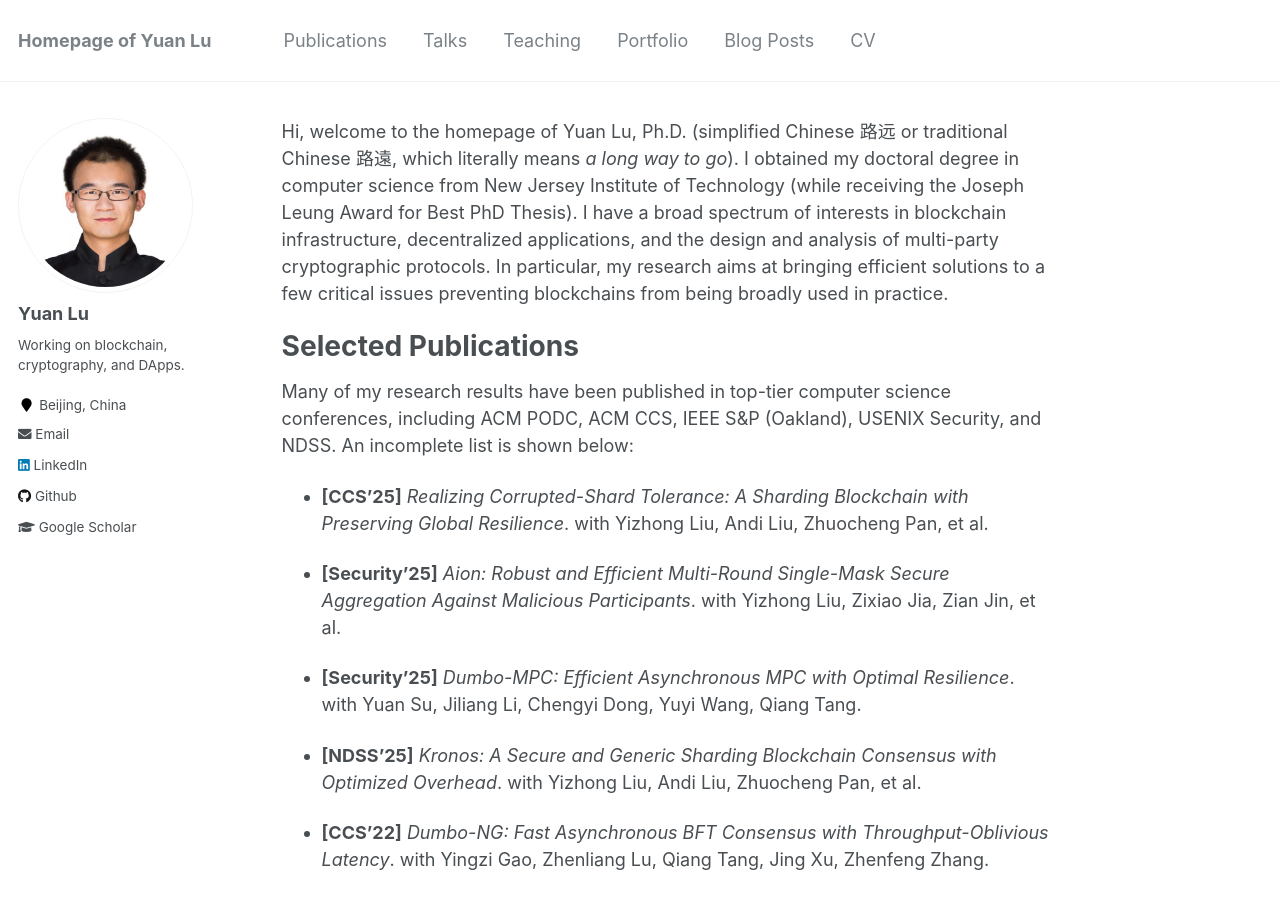
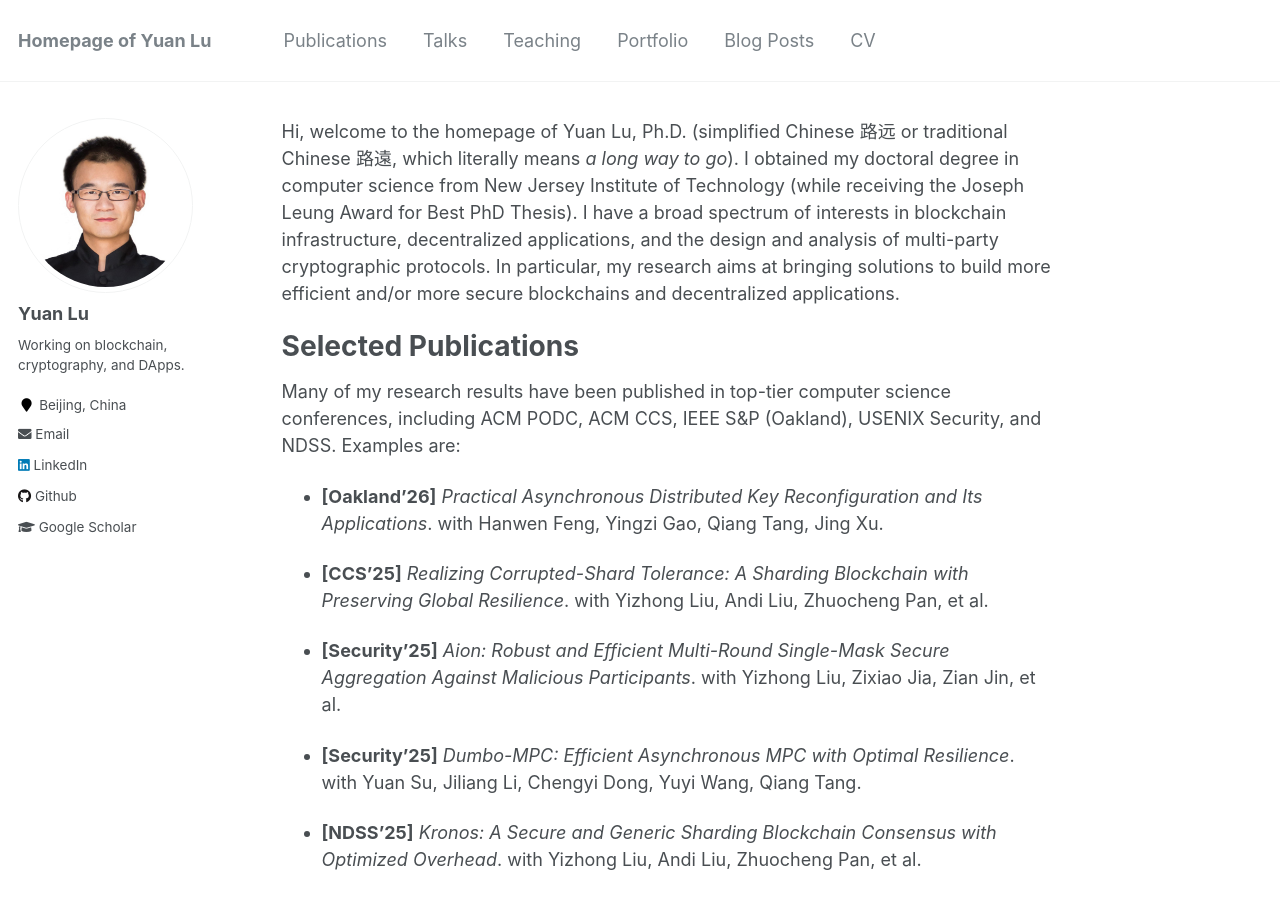
Before and after one commit to yylluu/yylluu.github.io, a Jekyll site: the page built from _pages/about.md, in a window 1280 px wide and 900 px high. Built offline with Jekyll 4.4.1, drawn with Linux system fonts in a browser that asks for light colours.

Commit message:
Update about.md

```diff
--- a/_pages/about.md
+++ b/_pages/about.md
@@ -7,7 +7,7 @@
   - /about.html
 ---
 
-Hi, welcome to the homepage of Yuan Lu, Ph.D. (simplified Chinese 路远 or traditional Chinese 路遠, which literally means *a long way to go*). I obtained my doctoral degree in computer science from New Jersey Institute of Technology (while receiving the Joseph Leung Award for Best PhD Thesis). I have a broad spectrum of interests in blockchain infrastructure, decentralized applications, and the design and analysis of multi-party cryptographic protocols. In particular, my research aims at bringing efficient solutions to a few critical issues preventing blockchains from being broadly used in practice.
+Hi, welcome to the homepage of Yuan Lu, Ph.D. (simplified Chinese 路远 or traditional Chinese 路遠, which literally means *a long way to go*). I obtained my doctoral degree in computer science from New Jersey Institute of Technology (while receiving the Joseph Leung Award for Best PhD Thesis). I have a broad spectrum of interests in blockchain infrastructure, decentralized applications, and the design and analysis of multi-party cryptographic protocols. In particular, my research aims at bringing solutions to build more efficient and/or more secure blockchains and decentralized applications.
 
 
 
@@ -16,11 +16,10 @@
 Selected Publications
 ======
 
-Many of my research results have been published in top-tier computer science conferences, including ACM PODC, ACM CCS, IEEE S&P (Oakland), USENIX Security, and NDSS. An incomplete list is shown below:
+Many of my research results have been published in top-tier computer science conferences, including ACM PODC, ACM CCS, IEEE S&P (Oakland), USENIX Security, and NDSS. Examples are:
 
-<!--
+
 - **[Oakland’26]** *Practical Asynchronous Distributed Key Reconfiguration and Its Applications*. with Hanwen Feng, Yingzi Gao, Qiang Tang, Jing Xu.
--->
 
 - **[CCS’25]** *Realizing Corrupted-Shard Tolerance: A Sharding Blockchain with Preserving Global Resilience*. with Yizhong Liu, Andi Liu, Zhuocheng Pan, et al.
 
```
